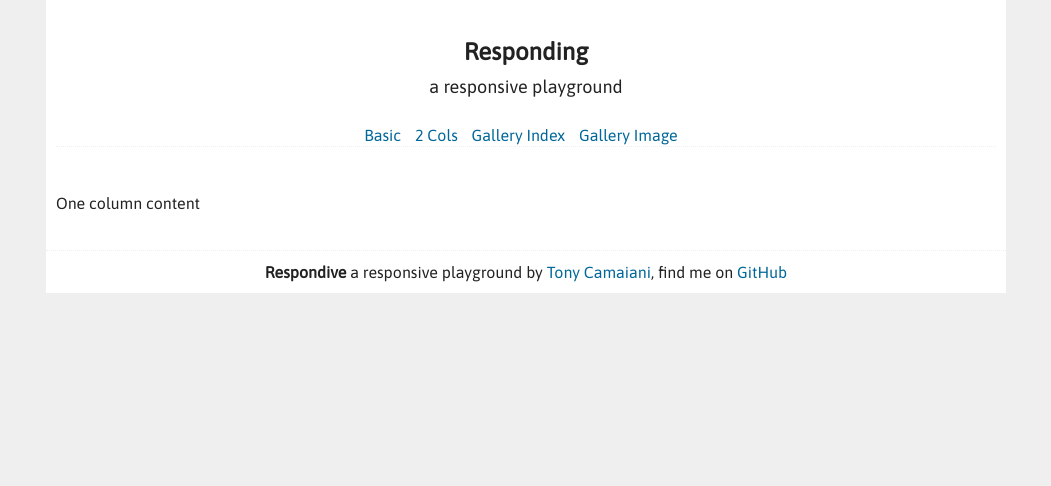
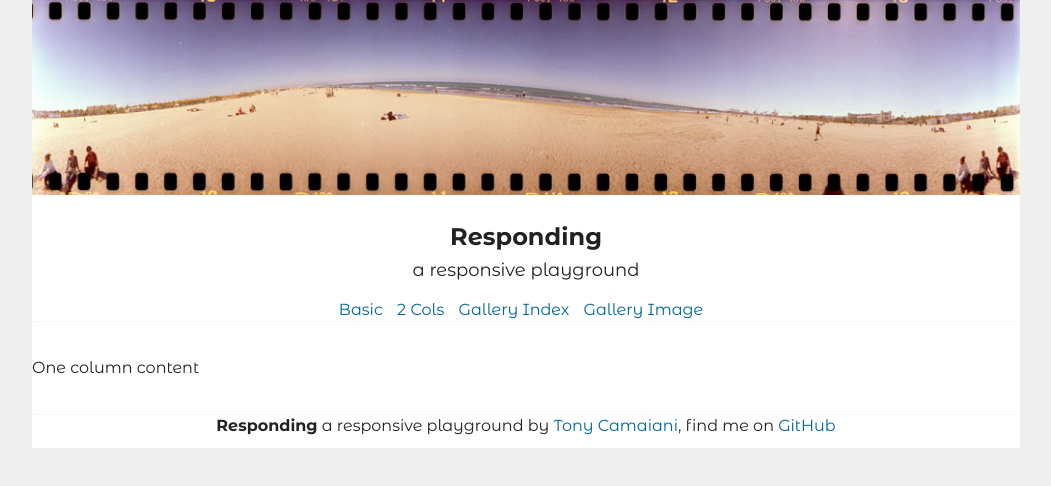
Before and after one commit to tonycamaiani/responding, a plain HTML site: page index.html in a window 1280 px wide. Shown: the whole page, without its empty margins (114-1165 px from the left). Drawn offline with nearby package versions, Linux system fonts and the light colour scheme.

Commit message:
changing font, adding image and stating to make it fluid

```diff
--- a/css/style.css
+++ b/css/style.css
@@ -68,19 +68,23 @@ td { vertical-align: top; }
 
 /* ===== general styles ========================================================= */
 body {
-	font-family: 'Asap', sans-serif;
+	font-family: 'Montserrat Alternates', sans-serif;
 	background: #efefef;
 }
 
 #container {
-	width: 960px;
+	max-width: 61.75em;      /* 988px / 16px = 61.75em */
 	margin: 0 auto;
 	background: #fff;
 }
 
 header, nav, #main, footer {
-	padding: 10px;
+	padding: 0 0 10px;
 }
+
+	header img {
+		width: 100%;
+	}
 
 	header h1 {
 		text-align: center;
--- a/index.html
+++ b/index.html
@@ -19,7 +19,7 @@
 
   <!-- CSS: implied media=all -->
   <!-- CSS concatenated and minified via ant build script-->
-  <link href='http://fonts.googleapis.com/css?family=Asap' rel='stylesheet' type='text/css'>
+  <link href='http://fonts.googleapis.com/css?family=Montserrat+Alternates:700,400' rel='stylesheet' type='text/css'>
   <link rel="stylesheet" href="css/style.css">
   <!-- end CSS-->
 
@@ -38,6 +38,7 @@
 
   <div id="container">
     <header>
+      <img src="photos/playaaa.jpg" />
       <h1>Responding</h1>
       <h2>a responsive playground</h2>
     </header>
@@ -53,7 +54,7 @@
       One column content
     </div>
     <footer class="clearfix">
-      <b>Respondive</b> a responsive playground by <a href="http://tony.camaiani.it" target="_blank">Tony Camaiani</a>, find me on <a href="https://github.com/tonycamaiani/skeletos" target="_blank">GitHub</a>
+      <b>Responding</b> a responsive playground by <a href="http://tony.camaiani.it" target="_blank">Tony Camaiani</a>, find me on <a href="https://github.com/tonycamaiani/skeletos" target="_blank">GitHub</a>
     </footer>
   </div> <!--! end of #container -->
   <!-- JavaScript at the bottom for fast page loading -->
```
